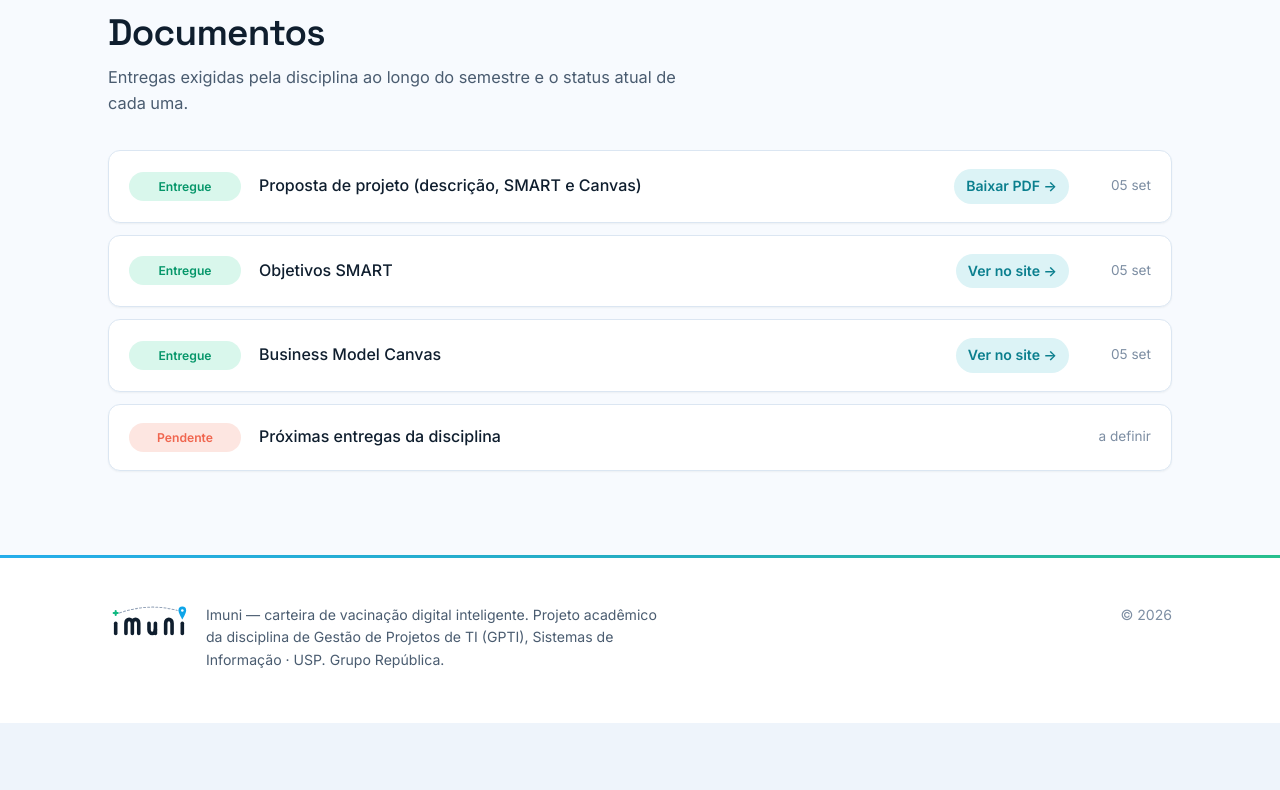
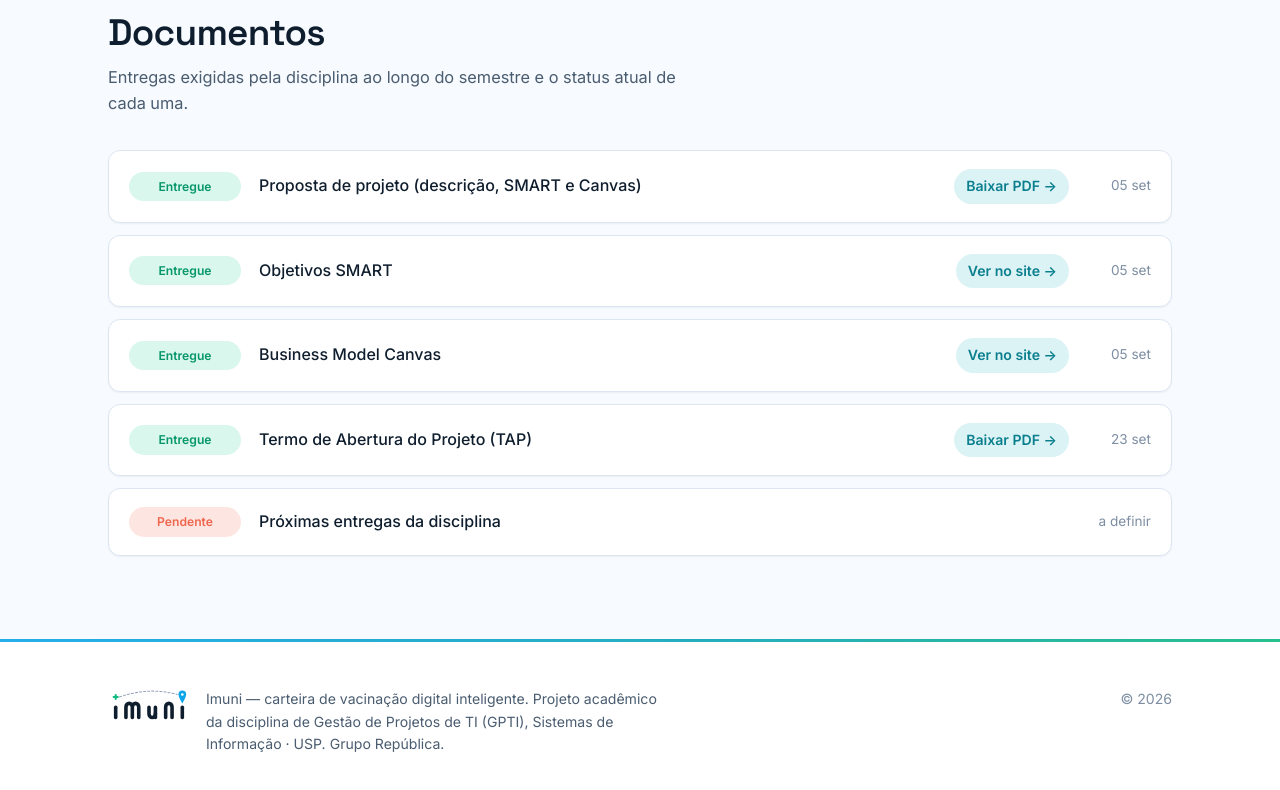
Before and after one commit to aguiar-diego/imuni, a React (Vite) app: page / in a window 1280 px wide. Shown: the part 4672-5462 px from the top of the page. Before the commit the page ends 5395 px from the top, so only its background shows below. Built offline with nearby package versions, Linux system fonts and the light colour scheme.

Commit message:
Adiciona TAP ao site

```diff
--- a/src/components/Documentos.jsx
+++ b/src/components/Documentos.jsx
@@ -26,6 +26,13 @@ const DOCUMENTOS = [
     status: 'entregue',
     href: '#canvas',
     acao: 'Ver no site',
+  },
+  {
+    nome: 'Termo de Abertura do Projeto (TAP)',
+    data: '23 set',
+    status: 'entregue',
+    href: `${BASE}docs/TAP_Imuni.pdf`,
+    acao: 'Baixar PDF',
   },
   {
     nome: 'Próximas entregas da disciplina',
```
Also changed, not shown: 1 other file (tests, documents, lock files or other folders).
